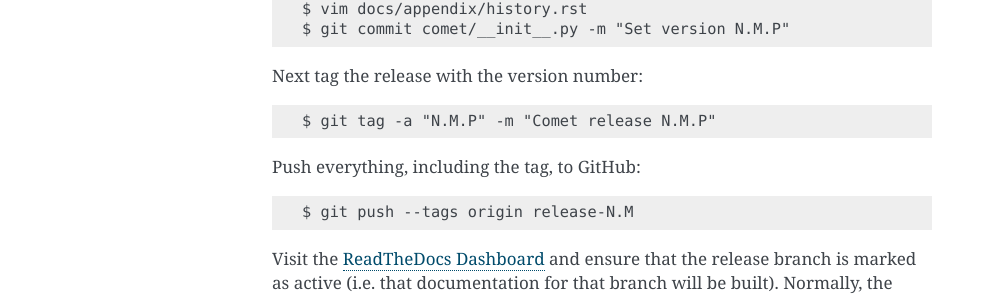
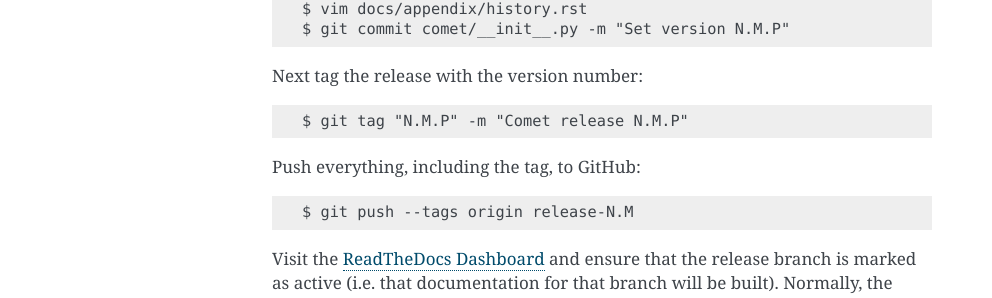
Before and after one commit to jdswinbank/Comet, a Sphinx documentation site: the page built from docs/appendix/release.rst, in a window 1280 px wide. Shown: the part 918-1216 px from the top of the page, without its empty margins (148-1140 px from the left). Built offline with Sphinx 7.4.7, drawn with Linux system fonts in a browser that asks for light colours.

Commit message:
Do not explicitly require annotated tag.
An appropriate tag type will be chosen automatically, and will be signed if
tag.forceSignAnnotated is specified in git configuration.

```diff
--- a/docs/appendix/release.rst
+++ b/docs/appendix/release.rst
@@ -45,7 +45,7 @@ release. Commit this change with an appropriate log message::
 
 Next tag the release with the version number::
 
-  $ git tag -a "N.M.P" -m "Comet release N.M.P"
+  $ git tag "N.M.P" -m "Comet release N.M.P"
 
 Push everything, including the tag, to GitHub::
 
```
